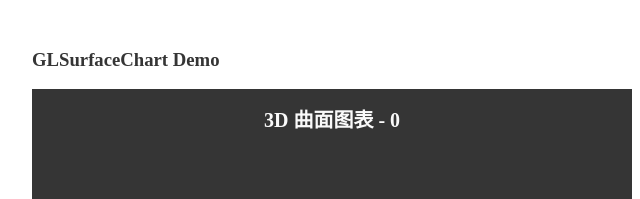
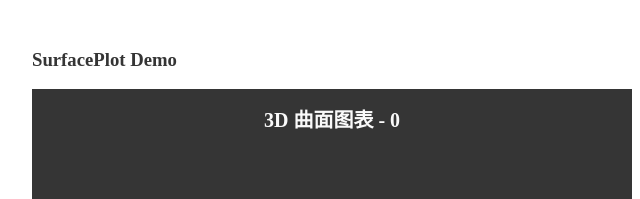
Before and after one commit to jinleili/GL-SurfacePlot, a website built with webpack: page demo/demo.html in a window 1280 px wide. Shown: the top 199 px of the page, 308-948 px from the left. Built offline with nearby package versions, Linux system fonts and the light colour scheme.

Commit message:
Update demo.html

```diff
--- a/demo/demo.html
+++ b/demo/demo.html
@@ -2,7 +2,7 @@
 <html lang="en">
 <head>
     <meta charset="UTF-8">
-    <title>GLSurfaceChart Demo</title>
+    <title>SurfacePlot Demo</title>
     <style>
         #root {
             position: absolute;
@@ -15,7 +15,7 @@
 </head>
 <body>
 <div id="root">
-    <h3> GLSurfaceChart Demo </h3>
+    <h3> SurfacePlot Demo </h3>
     <div id="surfaceChart_Container" style="display: block; width:600px; height: 500px;">
 
     </div>
```
